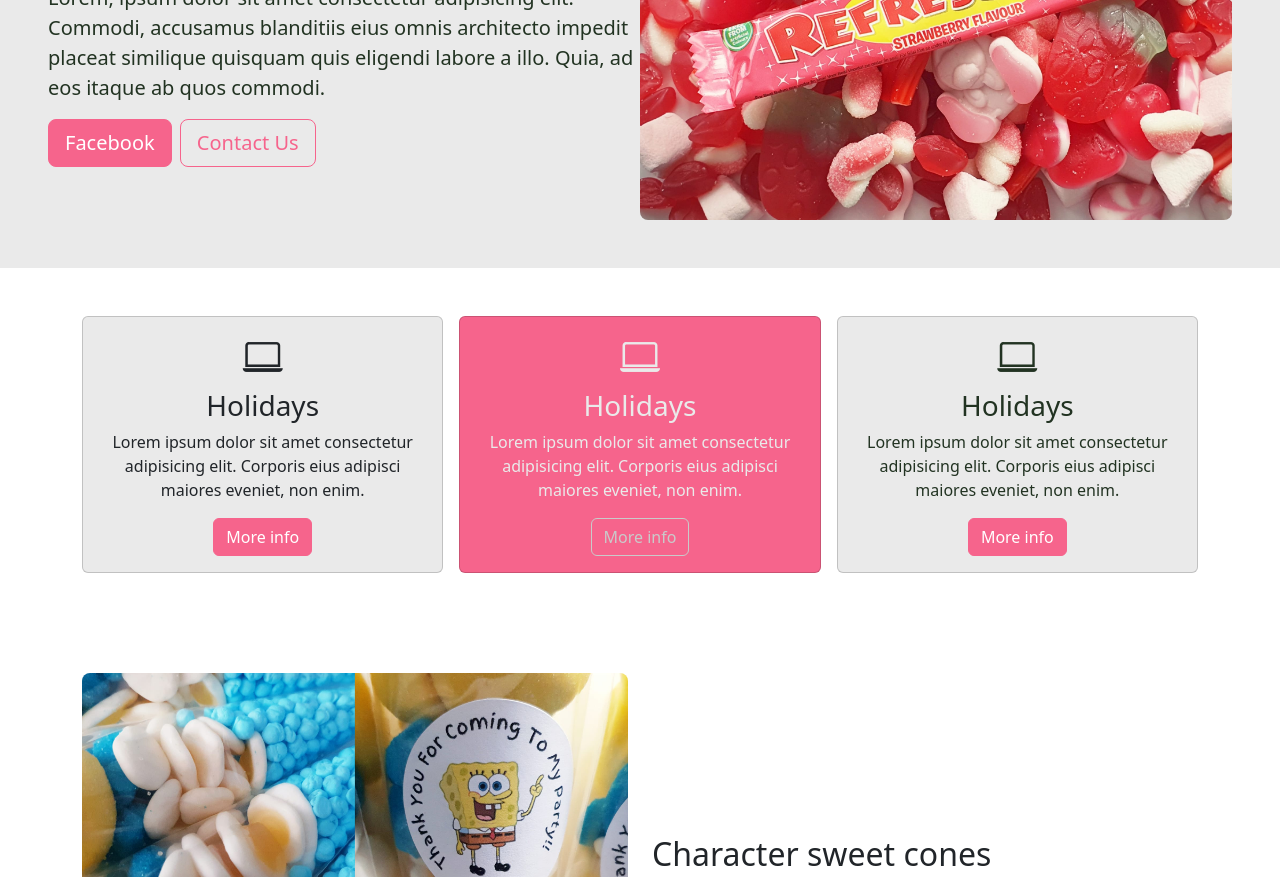
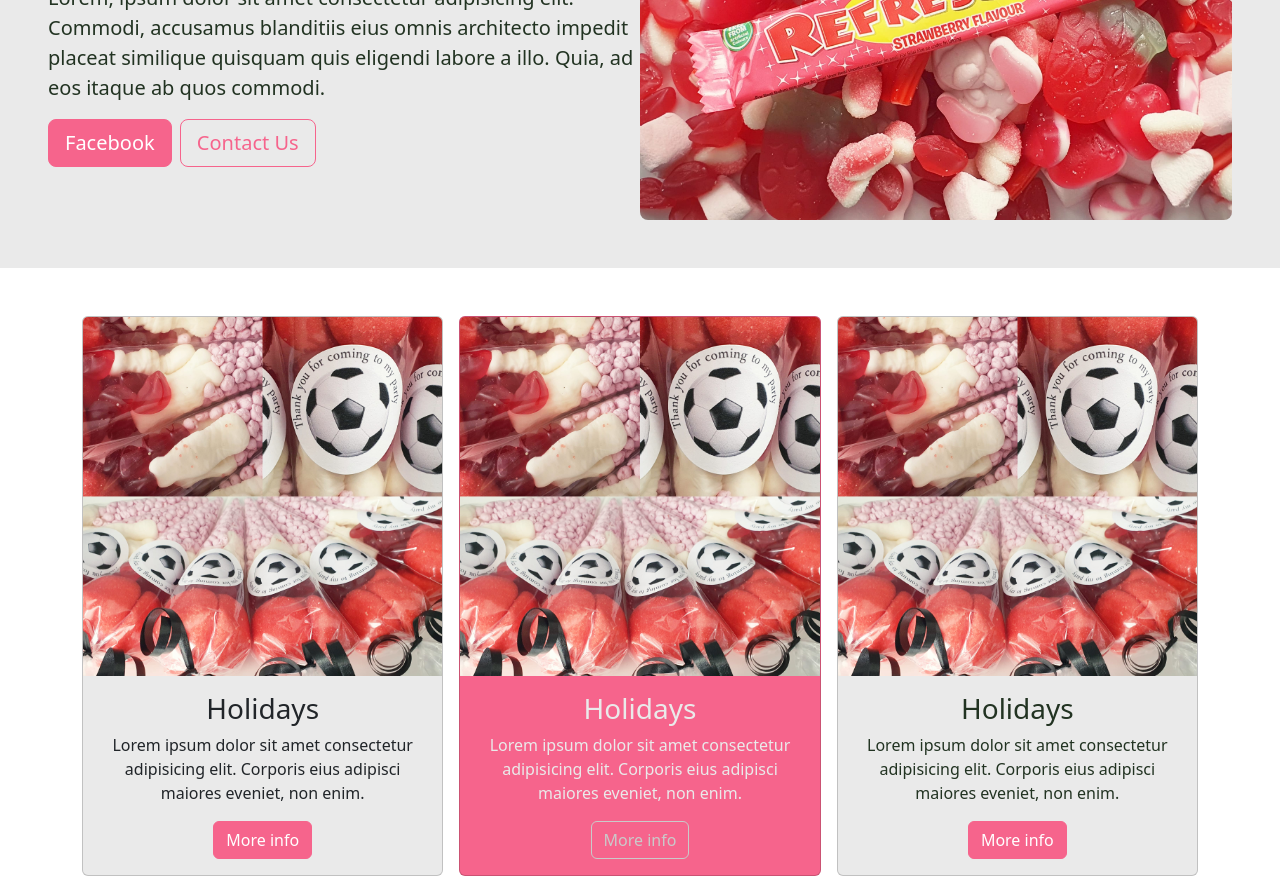
Before and after one commit to Lee-Weaver/SweetShopWebsite, a website: page index.html in a window 1280 px wide. Shown: the part 223-1100 px from the top of the page. Drawn offline with nearby package versions, Linux system fonts and the light colour scheme.

Commit message:
images added to cards

```diff
--- a/index.html
+++ b/index.html
@@ -47,8 +47,8 @@
             <div class="row text-center g-3">
                 <div class="col-md mb-1">
                     <div class="card bg-light">
+                        <img class="card-img-top" src="/images/football.jpg" alt="football sweet cones">
                         <div class="card-body text-center">
-                            <div class="bi-laptop h1 mb-2"></div>
                             <h3 class="card-title mb-2">Holidays</h3>
                             <p class="card-text">Lorem ipsum dolor sit amet consectetur adipisicing elit. Corporis eius adipisci maiores eveniet, non enim.</p>
                             <a href="#" class="btn btn-primary text-white">More info</a>
@@ -57,8 +57,8 @@
                 </div>
                 <div class="col-md mb-1">
                     <div class="card bg-primary text-light">
+                        <img class="card-img-top" src="/images/football.jpg" alt="">
                         <div class="card-body text-center">
-                            <div class="bi-laptop h1 mb-2"></div>
                             <h3 class="card-title mb-2">Holidays</h3>
                             <p class="card-text">Lorem ipsum dolor sit amet consectetur adipisicing elit. Corporis eius adipisci maiores eveniet, non enim.</p>
                             <a href="#" class="btn btn-outline-secondary">More info</a>
@@ -67,8 +67,8 @@
                 </div>
                 <div class="col-md">
                     <div class="card bg-light text-dark">
+                        <img class="card-img-top" src="/images/football.jpg" alt="">
                         <div class="card-body text-center">
-                            <div class="bi-laptop h1 mb-2"></div>
                             <h3 class="card-title mb-2">Holidays</h3>
                             <p class="card-text">Lorem ipsum dolor sit amet consectetur adipisicing elit. Corporis eius adipisci maiores eveniet, non enim.</p>
                             <a href="#" class="btn btn-primary text-white">More info</a>
```
Also changed, not shown: images/football.jpg (added).
